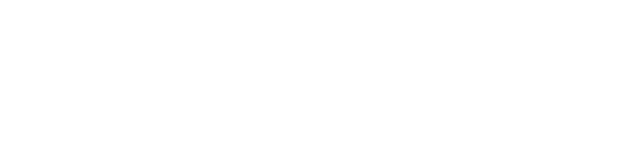
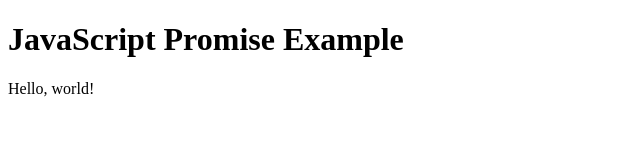
Before and after one commit to acciojob/js-promise-update-text-Mamtaprajapati123, a website: page main.html in a window 1280 px wide. Shown: the whole page, without its empty margins (0-640 px from the left). Drawn offline with Linux system fonts and the light colour scheme.

Commit message:
created a submission

```diff
--- a/main.html
+++ b/main.html
@@ -1,14 +1,11 @@
 <!DOCTYPE html>
-
 <html>
   <head>
-    <link rel="stylesheet" href="styles.css" />
+    <title>JavaScript Promise Example</title>
   </head>
-
   <body>
-    <!-- do not modify this file -->
-    <div id="output"></div>
-
-    <script type="text/javascript" src="./script.js"></script>
+    <h1>JavaScript Promise Example</h1>
+    <div id="output">Waiting for promise to resolve...</div>
+    <script src="script.js"></script>
   </body>
 </html>
--- a/script.js
+++ b/script.js
@@ -1 +1,19 @@
-//your JS code here. If required.
+// Get the output element by ID
+const outputElement = document.getElementById("output");
+
+// Define a function that returns a promise
+function sayHello() {
+  return new Promise((resolve, reject) => {
+    // Use setTimeout to simulate an async operation that takes 1 second
+    setTimeout(() => {
+      resolve("Hello, world!"); // Resolve the promise with the string "Hello, world!"
+    }, 1000);
+  });
+}
+
+// Call the sayHello function and update the output element with the result
+sayHello().then((result) => {
+  outputElement.innerText = result;
+}).catch((error) => {
+  console.error(error);
+});
--- a/styles.css
+++ b/styles.css
@@ -1 +1,6 @@
-/*  your css code here. If applicable */
+/* CSS styles for output element */
+#output {
+  font-size: 24px;
+  font-weight: bold;
+  color: blue;
+}
```
